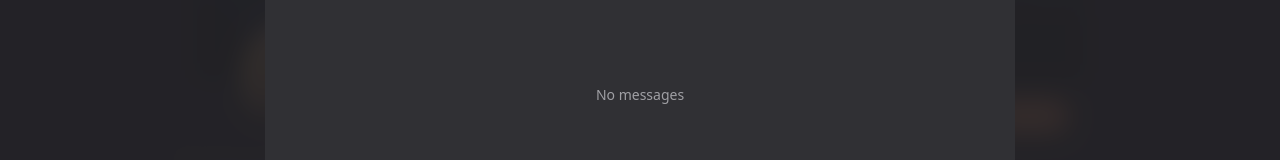
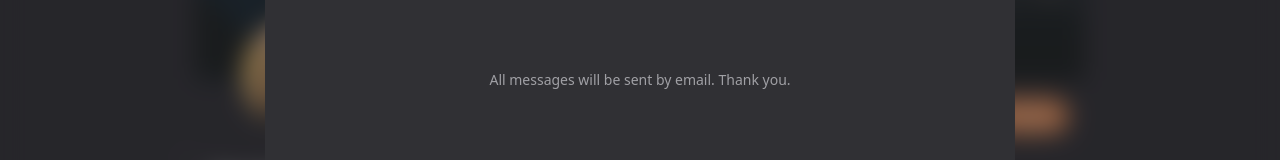
Before and after one commit to Daniel-PerezF/portfolioX, a React (Create React App) app in the folder portfoliox/: page /about in a window 1280 px wide. Both pictures are taken after a click on the icon 956 px from the left and 388 px from the top of the page. Shown: the part 273-433 px from the top of the page. Built offline with nearby package versions, Linux system fonts and the light colour scheme.

Commit message:
updates to message link styling

```diff
--- a/portfoliox/src/components/DirectMessage.tsx
+++ b/portfoliox/src/components/DirectMessage.tsx
@@ -29,12 +29,22 @@ export function DirectMessage({ onClose }: { onClose: () => void }) {
 
     sessionStorage.setItem("messages", JSON.stringify(updatedMessages));
 
+    const mockReplies = [
+      `Hey ${name}, thanks for reaching out! I'll get back to you by email shortly.`,
+      `Hi ${name}, I appreciate your message! You'll hear from me soon via email.`,
+      `${name}, thanks for your inquiry. I'll respond to you as soon as possible via email.`,
+      `Hello ${name}! I've received your message and will follow up soon.`,
+    ];
+
+    const randomReply =
+      mockReplies[Math.floor(Math.random() * mockReplies.length)];
+
     setTimeout(() => {
       setMessages((prevMessages) => {
         const fakeMessage = {
           id: Math.random().toString(36).substr(2, 9),
           name: "Daniel Perez",
-          message: `Hey ${name}, thanks for reaching out! I will get back to you by email as soon as possible!`,
+          message: randomReply,
           isUserMessage: false,
         };
         const updatedMessages = [...prevMessages, fakeMessage];
@@ -43,6 +53,7 @@ export function DirectMessage({ onClose }: { onClose: () => void }) {
       });
     }, 1000);
   };
+
   useEffect(() => {
     if (messagesEndRef.current) {
       messagesEndRef.current.scrollIntoView({ behavior: "smooth" });
@@ -61,8 +72,8 @@ export function DirectMessage({ onClose }: { onClose: () => void }) {
       ref={containerRef}
       className={`fixed top-0 left-0 w-full h-full flex flex-col items-center justify-between overflow-y-scroll   ${
         darkMode
-          ? "bg-dark/85 backdrop-blur-md text-light"
-          : "bg-light/90 text-dark backdrop-blur-sm"
+          ? "bg-dark/50 backdrop-blur-md text-light"
+          : "bg-light/50 backdrop-blur-md text-dark"
       } px-4`}
       onClick={onClose}
     >
@@ -76,7 +87,7 @@ export function DirectMessage({ onClose }: { onClose: () => void }) {
       </div>
       <div className="max-w-[750px] flex-grow w-full justify-center items-center h-full">
         <div
-          className={`flex flex-col justify-between w-full h-[700px] md:h-[730px] m-auto max-h-[740px] rounded-md mb-10 mt-16 ${
+          className={`flex flex-col justify-between max-h-[700px] h-full w-full m-auto rounded-md mb-10 mt-16 ${
             darkMode
               ? " bg-[#303034] duration-150 ease-in-out"
               : " bg-[#e6e3e3] duration-150 ease-in-out"
@@ -106,7 +117,7 @@ export function DirectMessage({ onClose }: { onClose: () => void }) {
               messages.map((msg: any) => (
                 <div
                   key={msg.id}
-                  className={`p-2 rounded-lg mb-2 max-w-fit pr-10 ${
+                  className={`p-2 rounded-lg mb-2 max-w-fit pr-10 pl-4 ${
                     msg.isUserMessage
                       ? "ml-auto animate-slide-right w-[75%] "
                       : "mr-auto animate-slide-left w-[75%] "
@@ -129,7 +140,7 @@ export function DirectMessage({ onClose }: { onClose: () => void }) {
                   darkMode ? "text-[#a0a0a5]" : "text-[#909095]"
                 }`}
               >
-                No messages
+                All messages will be sent by email. Thank you.
               </div>
             )}
             <div ref={messagesEndRef}></div>
--- a/portfoliox/src/components/LinksContent.tsx
+++ b/portfoliox/src/components/LinksContent.tsx
@@ -35,8 +35,8 @@ export function LinksContent({ onClose }: { onClose: () => void }) {
     <div
       className={`flex flex-col items-center gap-3 h-full overflow-y-scroll ${
         darkMode
-          ? "bg-dark/85 backdrop-blur-md text-light"
-          : "bg-light/90 text-dark backdrop-blur-sm"
+          ? "bg-dark/50 backdrop-blur-md text-light"
+          : "bg-light/50 backdrop-blur-md text-dark "
       } px-4`}
       onClick={onClose}
     >
--- a/portfoliox/src/index.css
+++ b/portfoliox/src/index.css
@@ -8,13 +8,13 @@
   left: 0;
   right: 0;
   bottom: 0;
-  background-color: rgba(0, 0, 0, 0.5);
+  /* background-color: rgba(0, 0, 0, 0.5); */
   display: flex;
   justify-content: center;
   align-items: center;
   z-index: 9999;
   transition:
-    opacity 0.2s,
+    opacity 0.2s ease-in-out,
     transform 0.3s;
 }
 
@@ -29,13 +29,13 @@
   left: 0;
   right: 0;
   bottom: 0;
-  background-color: rgba(0, 0, 0, 0.5);
+  /* background-color: rgba(0, 0, 0, 0.5); */
   display: flex;
   justify-content: center;
   align-items: center;
   z-index: 9999;
   transition:
-    opacity 0.35s ease-in-out,
+    opacity 0.2s ease-in-out,
     transform 0.3s ease-in-out;
 }
 
```
